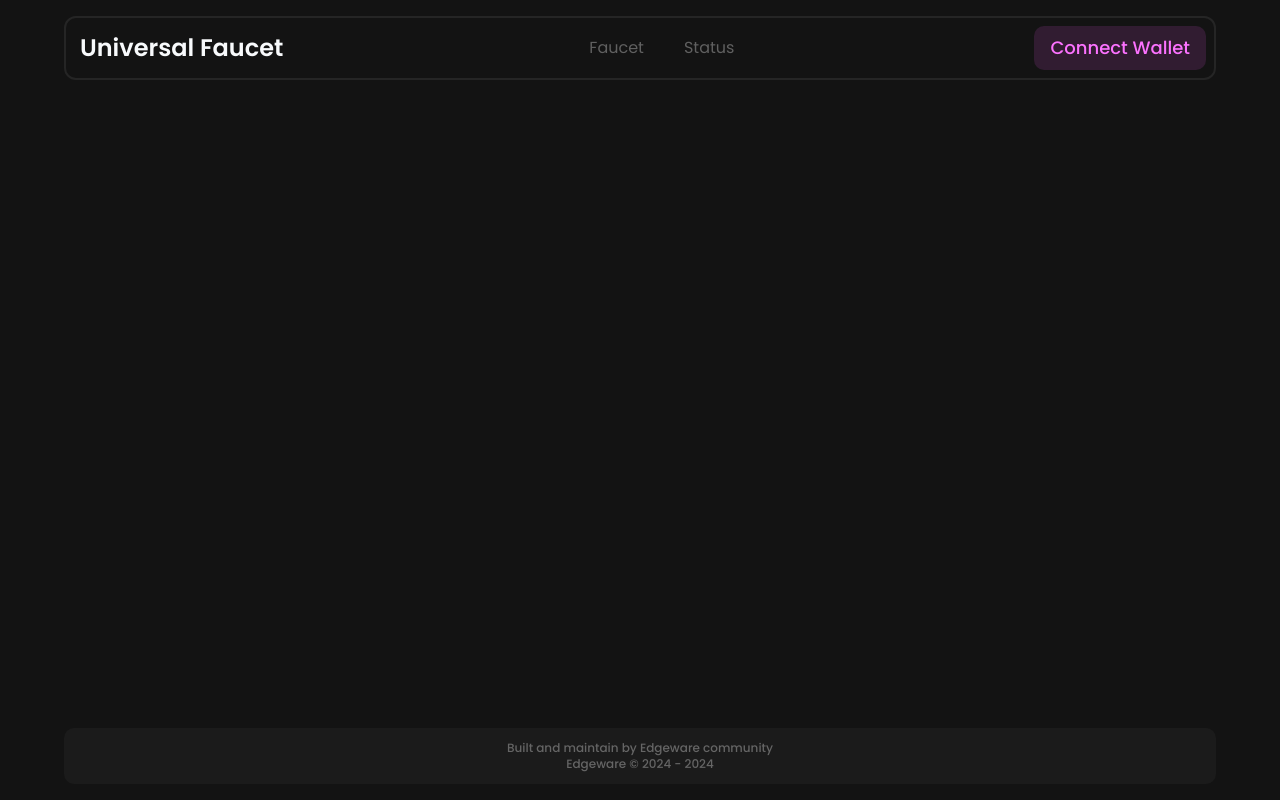
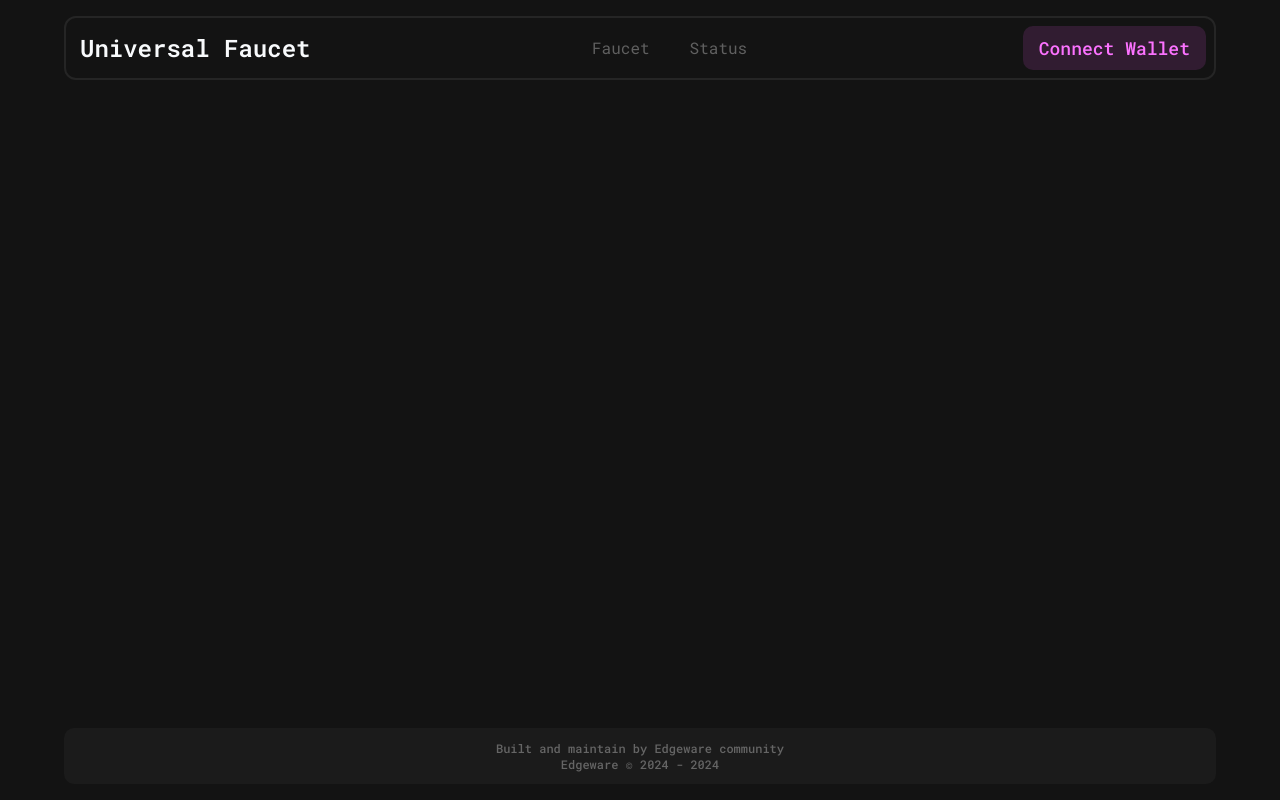
Before and after one commit to pranavcpawar/substrate-faucet, a Next.js app: page / in a window 1280 px wide. Built offline with nearby package versions, Linux system fonts and the light colour scheme.

Commit message:
change font

```diff
--- a/app/layout.tsx
+++ b/app/layout.tsx
@@ -1,10 +1,10 @@
 import type { Metadata } from "next";
-import { Poppins } from "next/font/google";
+import { Roboto_Mono } from "next/font/google";
 import "./globals.css";
 import Navbar from "@/components/Navbar";
 import Footer from "@/components/Footer";
 
-const poppins = Poppins({weight: ["100", "200", "400", "500", "600", "700", "800", "900"], subsets: ["latin"] });
+const roboto = Roboto_Mono({weight: ["100", "200", "400", "500", "600", "700"], subsets: ["latin"] });
 
 export const metadata: Metadata = {
   title: "Create Next App",
@@ -18,7 +18,7 @@ export default function RootLayout({
 }>) {
   return (
     <html lang="en">
-      <body className={`${poppins.className} dark min-h-screen flex flex-col items-center justify-between p-4`}>
+      <body className={`${roboto.className} dark z-0 min-h-screen flex flex-col items-center justify-between p-4`}>
         <Navbar />
         {children}
         <Footer />
```
